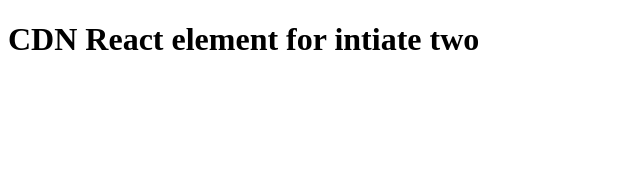
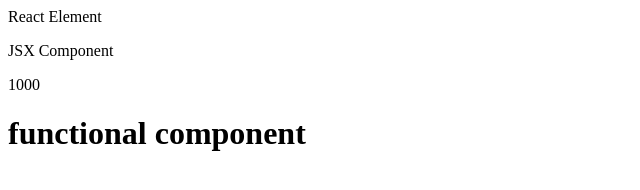
Before and after one commit to ak5064617/React-Learn, a React app: page / in a window 1280 px wide. Shown: the whole page, without its empty margins (0-640 px from the left). Built offline with nearby package versions, Linux system fonts and the light colour scheme.

Commit message:
commit 3- Babel, functional component, JSX, scripts , React Elements

```diff
--- a/App.js
+++ b/App.js
@@ -2,8 +2,40 @@
 import React from "react";  //import react means it is coming from node module
 import ReactDOM from "react-dom/client";
 
-const heading = React.createElement("h1",{},"CDN React element for intiate two");    // react Element => javascript object
+//ReactElement
+const headingElement = React.createElement("h1",{id: "heading"},"React Element => object");    // createElement => javascript object
+console.log(headingElement)
+
+
+//component
+const JSXheading = <h1 id="heading">JSX heading - this is easier way to write react elements </h1>; // this i also a react Element
+
+
 const root = ReactDOM.createRoot(document.getElementById("root"));
 
-console.log("console to check 2")
-root.render(heading);   // it will take react element and it will convert into h1 tag which browser will understand
+const elem= <span>React Element</span>
+const staticData = 1000;
+
+//component
+
+  const Title = () =>(
+     <p> JSX Component</p>
+  )  // no need to write retrun beacsue here we are using small bracket
+//Functional Component
+
+
+ const FunctionalCompoent = () =>{
+   return ( <div id="container">
+        {elem}
+        <Title />
+        {staticData}
+       <h1> functional component</h1>
+    </div>)
+ }
+
+
+console.log("console to check")
+root.render(JSXheading);   // it will take react element and it will convert into HTML h1 tag which browser will understand
+root.render(<FunctionalCompoent />);
+// root.render(<FunctionalCompoent></FunctionalCompoent>)
+// root.render(FunctionalCompoent()); // all above are same
--- a/index.html
+++ b/index.html
@@ -3,6 +3,7 @@
 <head>
     <meta charset="UTF-8">
     <meta name="viewport" content="width=device-width, initial-scale=1.0">
+    <link rel="stylesheet" href="./index.css">
     <title>Namaste React</title>
 </head>
 <body>
--- a/package.json
+++ b/package.json
@@ -3,7 +3,9 @@
   "version": "1.0.0",
   "description": "This is s React Learn Project ",
   "scripts": {
-    "test": "jest"
+    "test": "jest",
+    "serve": "parcel index.html",
+    "build": "parcel build index.html"
   },
   "repository": {
     "type": "git",
```
Also changed, not shown: README.md.
